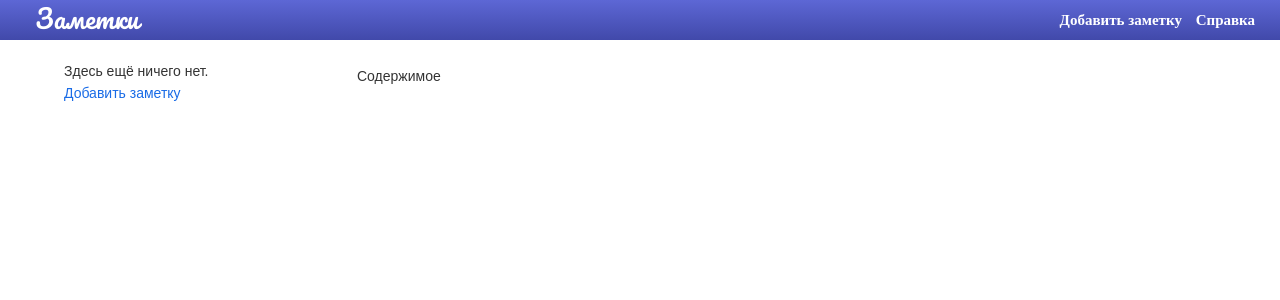
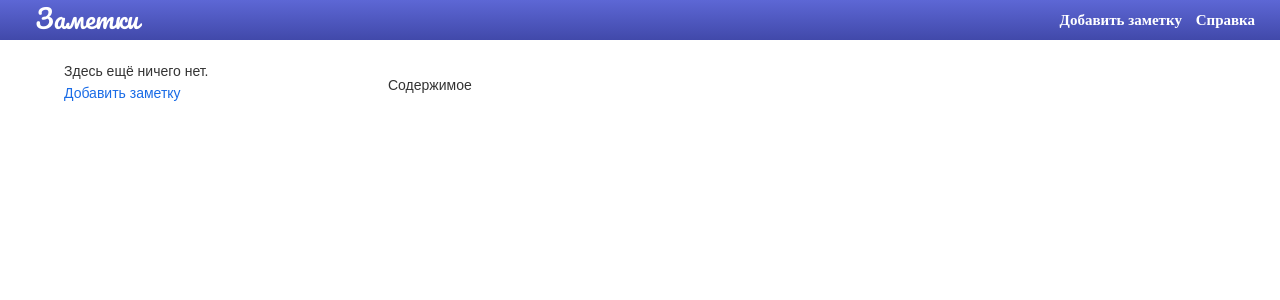
Before and after one commit to nitkevs/peanotes, a PHP site: page / in a window 1280 px wide. Shown: the top 300 px of the page. Run offline with PHP 8.4, Linux system fonts and the light colour scheme; data that the repository does not hold is empty.

Commit message:
Немного стилизовал вывод полного текста заметки

```diff
--- a/style.css
+++ b/style.css
@@ -1,7 +1,7 @@
 @import url('https://fonts.googleapis.com/css2?family=Pacifico&display=swap');
 
 html, body, div, nav, footer,
-main, aside, header, h1 {
+main, aside, header, h1, h2 {
   box-sizing: border-box;
   margin: 0;
   padding: 0;
@@ -28,6 +28,10 @@ h1 {
 
 header h1 {
   float: left;
+}
+
+h2 {
+  margin: 0 0 18px 0;
 }
 
 #header-navigation {
@@ -79,7 +83,7 @@ main a {
 }
 
 #note-content {
-  padding: 5px;
+  padding: 14px 36px;
 }
 
 #notes-list ul {
```
